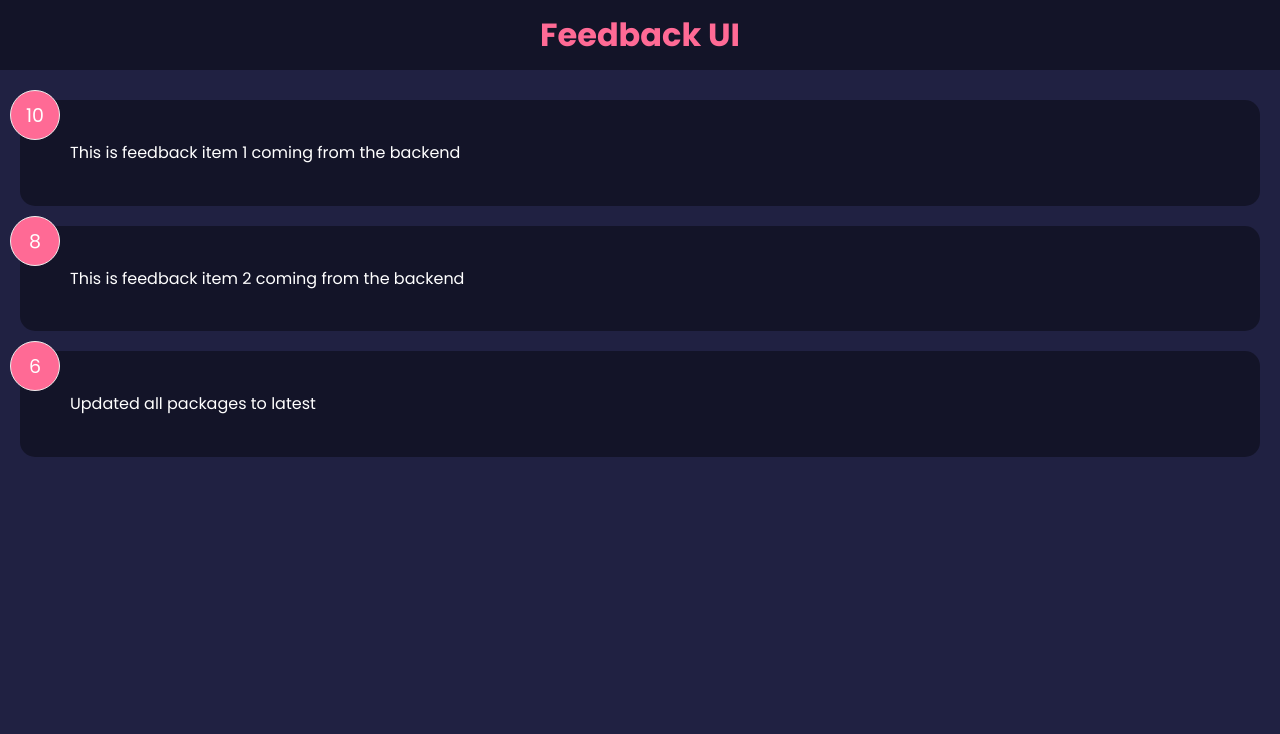
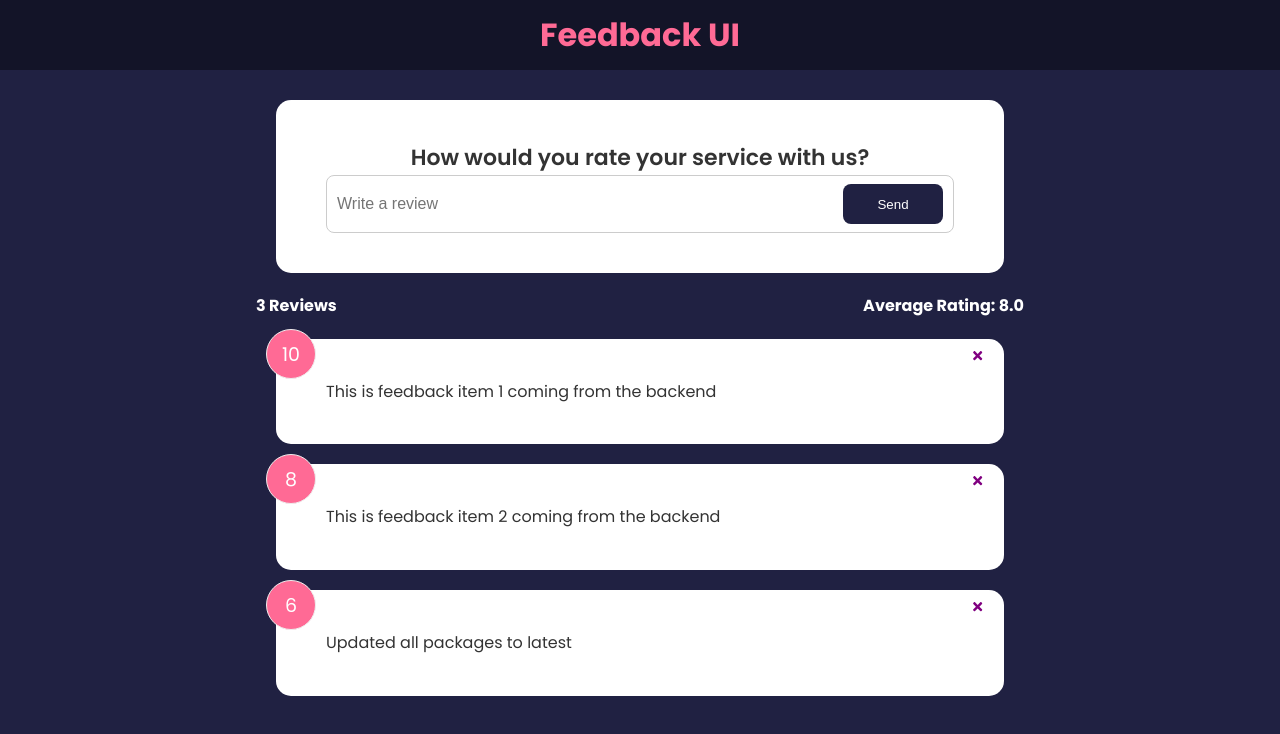
Before and after one commit to WMSSanharsha/Feedback-UI, a React (Create React App) app: page / in a window 1280 px wide. Shown: the top 734 px of the page. Built offline with nearby package versions, Linux system fonts and the light colour scheme.

Commit message:
add form

```diff
--- a/package.json
+++ b/package.json
@@ -8,6 +8,7 @@
     "@testing-library/user-event": "^13.5.0",
     "react": "^18.3.1",
     "react-dom": "^18.3.1",
+    "react-icons": "^5.3.0",
     "react-scripts": "5.0.1",
     "web-vitals": "^2.1.4"
   },
--- a/src/App.js
+++ b/src/App.js
@@ -3,15 +3,27 @@ import FeedbackItem from "./components/FeedbackItem";
 import Header from "./components/Header";
 import FeedbackData from "./data/FeedbackData";
 import FeedbackList from "./components/FeedbackList";
+import FeedbackStats from "./components/FeedbackStats";
+import FeedbackForm from "./components/FeedbackForm";
 
 function App() {
   const [feedback, setFeedback] = useState(FeedbackData);
-
+  const deleteFeedBack = (id) => {
+    if (window.confirm("Are you sure you want to delete?")) {
+      setFeedback(
+        feedback.filter((item) => {
+          return item.id !== id;
+        })
+      );
+    }
+  };
   return (
     <>
       <Header />
-      <div className="App">
-        <FeedbackList feedback={feedback} />
+      <div className="container">
+        <FeedbackForm />
+        <FeedbackStats feedback={feedback} />
+        <FeedbackList feedback={feedback} handleDelete={deleteFeedBack} />
       </div>
     </>
   );
--- /dev/null
+++ b/src/components/FeedbackForm.jsx
@@ -0,0 +1,31 @@
+import React, { useState } from "react";
+import Card from "./shared/Card";
+import Button from "./shared/Button";
+
+function FeedbackForm() {
+  const [text, setText] = useState("");
+
+  function handleTextChange(e) {
+    setText(e.target.value);
+  }
+
+  return (
+    <Card>
+      <form>
+        <h2>How would you rate your service with us?</h2>
+        {/* @todo - rating select component */}
+        <div className="input-group">
+          <input
+            type="text"
+            placeholder="Write a review"
+            value={text}
+            onChange={handleTextChange}
+          />
+          <Button type="submit">Send</Button>
+        </div>
+      </form>
+    </Card>
+  );
+}
+
+export default FeedbackForm;
--- a/src/components/FeedbackItem.jsx
+++ b/src/components/FeedbackItem.jsx
@@ -1,9 +1,14 @@
 import Card from "./shared/Card";
+import { FaTimes } from "react-icons/fa";
 
-function FeedbackItem({ item }) {
+function FeedbackItem({ item, handleDelete }) {
+  function handleOnClick(id) {}
   return (
-    <Card reverse={true}>
+    <Card reverse={false}>
       <div className="num-display">{item.rating}</div>
+      <button className="close" onClick={() => handleDelete(item.id)}>
+        <FaTimes color="purple" />
+      </button>
       <div className="text-display">{item.text}</div>
     </Card>
   );
--- a/src/components/FeedbackList.jsx
+++ b/src/components/FeedbackList.jsx
@@ -1,13 +1,15 @@
 import FeedbackItem from "./FeedbackItem";
 
-function FeedbackList({ feedback }) {
+function FeedbackList({ feedback, handleDelete }) {
   if (!feedback || feedback.length === 0) {
     return <p>No Feedback Yet!</p>;
   }
   return (
     <div className="feedback-list">
       {feedback.map((item) => {
-        return <FeedbackItem key={item.id} item={item} />;
+        return (
+          <FeedbackItem key={item.id} item={item} handleDelete={handleDelete} />
+        );
       })}
     </div>
   );
--- /dev/null
+++ b/src/components/FeedbackStats.jsx
@@ -0,0 +1,19 @@
+function FeedbackStats({ feedback }) {
+  //Calculate Rating Avg
+
+  let average =
+    feedback.reduce((acc, cur) => {
+      return acc + cur.rating;
+    }, 0) / feedback.length;
+
+  average = average.toFixed(1);
+
+  return (
+    <div className="feedback-stats">
+      <h4>{feedback.length} Reviews</h4>
+      <h4>Average Rating: {average ? average : 0}</h4>
+    </div>
+  );
+}
+
+export default FeedbackStats;
--- /dev/null
+++ b/src/components/shared/Button.jsx
@@ -0,0 +1,14 @@
+function Button({
+  children,
+  version = "primary",
+  type = "button",
+  isDisabled = false,
+}) {
+  return (
+    <button type={type} disabled={isDisabled} className={`btn btn-${version}`}>
+      {children}
+    </button>
+  );
+}
+
+export default Button;
--- a/src/components/shared/Card.jsx
+++ b/src/components/shared/Card.jsx
@@ -1,6 +1,6 @@
 import React from "react";
 
-function Card({ children, reverse }) {
+function Card({ children, reverse = false }) {
   return <div className={reverse ? "card reverse" : "card"}>{children}</div>;
 }
 
--- a/src/data/FeedbackData.js
+++ b/src/data/FeedbackData.js
@@ -12,7 +12,7 @@ const FeedbackData = [
   {
     text: "Updated all packages to latest",
     rating: 6,
-    id: 4,
+    id: 3,
   },
 ];
 
--- a/src/index.css
+++ b/src/index.css
@@ -20,7 +20,7 @@ ul {
 .container {
   max-width: 768px;
   margin: auto;
-  padding: 0 20px;
+  padding: 0 0px;
 }
 
 header {
```
Also changed, not shown: 1 other file (tests, documents, lock files or other folders).
